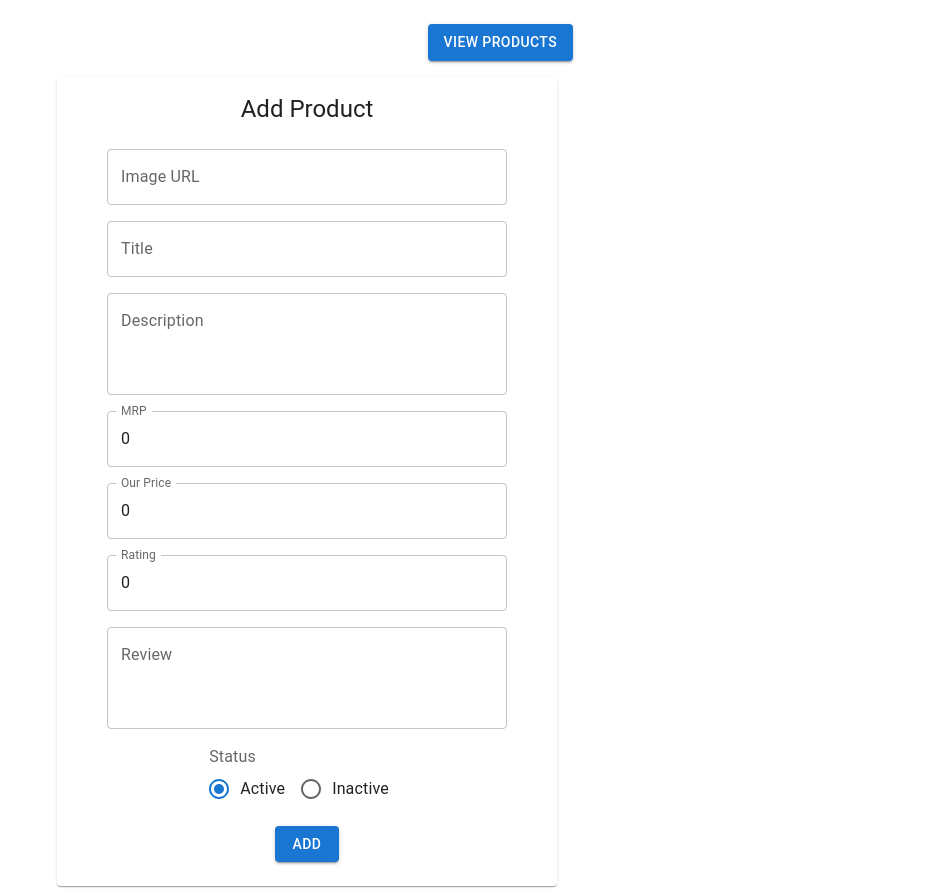
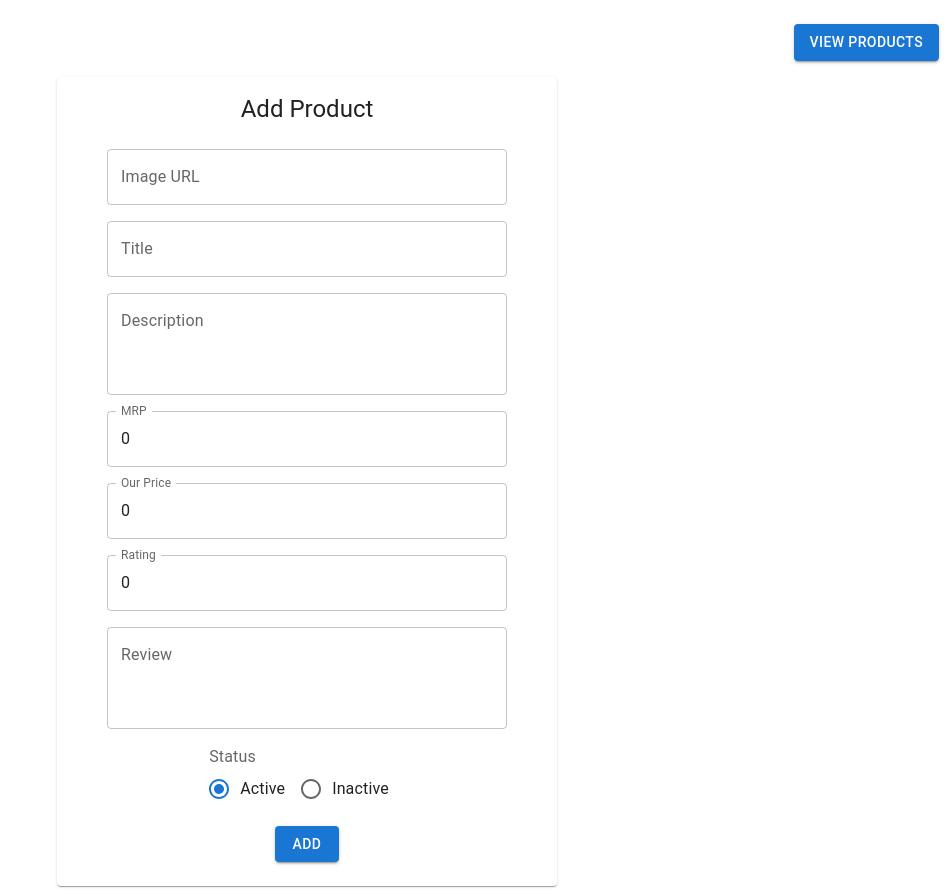
Before and after one commit to Dhanusree123/React-Hook-Forms, a React (Vite) app: page /product/add in a window 1280 px wide. Shown: the whole page, without its empty margins (333-1280 px from the left). Built offline with nearby package versions, Linux system fonts and the light colour scheme.

Commit message:
remove settimeout from the code

```diff
--- a/src/Pages/AddProductPage.tsx
+++ b/src/Pages/AddProductPage.tsx
@@ -15,7 +15,7 @@ import {
   TextField,
   Typography,
 } from "@mui/material";
-import { useEffect, useState } from "react";
+import { useState } from "react";
 import { Controller, useForm } from "react-hook-form";
 import { useNavigate } from "react-router-dom";
 import { IFormData, ProductField, schema } from "../components/AddProductsType";
@@ -39,7 +39,6 @@ const AddProductPage = () => {
 
   const navigate = useNavigate();
   const [alertMessage, setAlertMessage] = useState<string>("");
-  const [isLoading, setIsLoading] = useState<boolean>(true);
 
   const {
     control,
@@ -68,27 +67,15 @@ const AddProductPage = () => {
 
   const onSubmit = (data: IFormData) => {
     const newProduct = { ...data, id: generateUniqueId() };
-    const existingProducts = JSON.parse(
-      localStorage.getItem("products") || "[]"
-    );
+    const existingProducts = JSON.parse(localStorage.getItem("products") ?? "");
     existingProducts.push(newProduct);
     localStorage.setItem("products", JSON.stringify(existingProducts));
     setAlertMessage("Product Added Successfully");
     navigate("/");
   };
 
-  useEffect(() => {
-    setTimeout(() => {
-      setIsLoading(false);
-    }, 1000);
-  }, []);
-
   return (
     <Stack alignItems="center">
-      {isLoading ? (
-        <Typography variant="h6">Loading...</Typography>
-      ) : (
-        <Stack>
       <Box
         sx={{
           width: "100%",
@@ -108,9 +95,7 @@ const AddProductPage = () => {
               <Typography variant="h5" gutterBottom>
                 Add Product
               </Typography>
-                  {alertMessage && (
-                    <Alert severity="success">{alertMessage}</Alert>
-                  )}
+              {alertMessage && <Alert severity="success">{alertMessage}</Alert>}
               <Grid2
                 component="form"
                 noValidate
@@ -189,8 +174,6 @@ const AddProductPage = () => {
         </Card>
       </Grid2>
     </Stack>
-      )}
-    </Stack>
   );
 };
 
--- a/src/Pages/ProductDetailsPage.tsx
+++ b/src/Pages/ProductDetailsPage.tsx
@@ -9,24 +9,16 @@ import {
   Stack,
   Grid2,
 } from "@mui/material";
-import { useEffect, useState } from "react";
 import { Product } from "../components/AddProductsType";
 
 const ProductDetailsPage = () => {
   const navigate = useNavigate();
-  const [isLoading, setIsLoading] = useState<boolean>(true);
   const { id } = useParams<{ id: string }>();
 
-  const products = JSON.parse(localStorage.getItem("products") || "[]");
+  const products = JSON.parse(localStorage.getItem("products") ?? "");
   const product = products.find(
     (product: Product) => product.id === Number(id)
   );
-
-  useEffect(() => {
-    setTimeout(() => {
-      setIsLoading(false);
-    }, 1000);
-  }, []);
 
   return (
     <Grid2
@@ -35,9 +27,6 @@ const ProductDetailsPage = () => {
       alignItems="center"
       sx={{ minHeight: "100vh" }}
     >
-      {isLoading ? (
-        <Typography variant="h6">Loading...</Typography>
-      ) : (
       <Grid2 size={{ xs: 12, sm: 8, md: 6 }}>
         <Card>
           <CardMedia
@@ -69,8 +58,7 @@ const ProductDetailsPage = () => {
               sx={{ color: product.status === "active" ? "green" : "red" }}
             >
               Status:{" "}
-                {product.status.charAt(0).toUpperCase() +
-                  product.status.slice(1)}
+              {product.status.charAt(0).toUpperCase() + product.status.slice(1)}
             </Typography>
             <Typography variant="body2" color="text.secondary">
               {product.review}
@@ -83,7 +71,6 @@ const ProductDetailsPage = () => {
           </Stack>
         </Card>
       </Grid2>
-      )}
     </Grid2>
   );
 };
--- a/src/Pages/ProductsPage.tsx
+++ b/src/Pages/ProductsPage.tsx
@@ -14,7 +14,6 @@ import { Product } from "../components/AddProductsType";
 
 const ProductsPage = () => {
   const [products, setProducts] = useState<Product[]>([]);
-  const [isLoading, setIsLoading] = useState<boolean>(true);
   const navigate = useNavigate();
 
   const handleDelete = (id: number) => {
@@ -34,24 +33,12 @@ const ProductsPage = () => {
     if (storedProductData) {
       setProducts(JSON.parse(storedProductData));
     }
-    setTimeout(() => {
-      setIsLoading(false);
-    }, 1000);
   }, []);
 
   return (
     <Stack>
-      {isLoading ? (
-        <Typography variant="h6" textAlign="center">
-          Loading...
-        </Typography>
-      ) : (
-        <Stack>
       <Box>
-            <Button
-              variant="contained"
-              onClick={() => navigate("/product/add")}
-            >
+        <Button variant="contained" onClick={() => navigate("/product/add")}>
           Add Product
         </Button>
       </Box>
@@ -109,8 +96,6 @@ const ProductsPage = () => {
         ))}
       </Stack>
     </Stack>
-      )}
-    </Stack>
   );
 };
 
```
Lines whose indentation alone changed are shown as unchanged.
